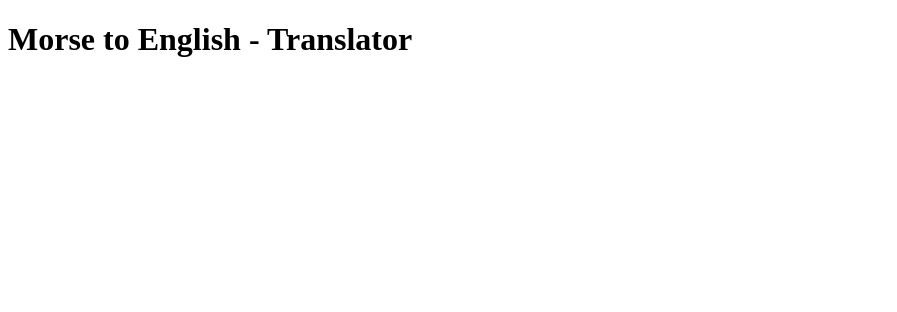
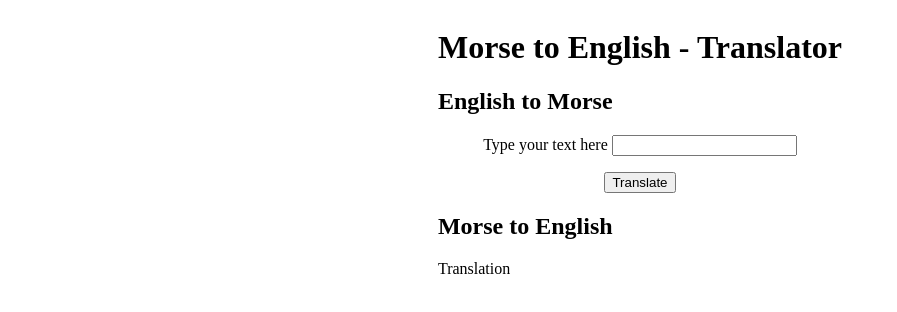
Before and after one commit to AmeliaJarrad/Morse, a plain HTML site: page index.html in a window 1280 px wide. Shown: the whole page, without its empty margins (0-897 px from the left). Drawn offline with Linux system fonts and the light colour scheme.

Commit message:
added lables, headings and form

```diff
--- a/index.html
+++ b/index.html
@@ -5,10 +5,29 @@
         <meta name="viewport" content="width=device-width, initial-scale=1.0">
         <title>Document</title>
         <script type="module" src="script.js" defer></script>
+        <link rel="stylesheet" href="./styles.css">
     </head>
     <body>
         <header>
             <h1> Morse to English - Translator </h1>
+            <div>
+                <h2> English to Morse</h2>
+                <form>
+                    <div>
+                        <label for="input">Type your text here</label>
+                        <input type="text" id="input" required>
+                    </div>
+                    <button>Translate</button>
+                </form>
+            </div>
+            <div>
+                <h2>Morse to English</h2>
+                <div id="output">
+                    <label for="output">Translation</label>
+                    <output type="text" id="output"></output>
+                </div>
+
+            </div>
         </header>
     </body>
 </html>
--- a/script.js
+++ b/script.js
@@ -69,3 +69,16 @@ const m2a = getMorseFromAlpha(alphamorse, "Q");
 console.log(m2a);
 
 //possibly above can be redone with a .map and/or .filter
+
+const form = document.querySelector("form");
+
+form.addEventListener("submit", (e) => {
+    e.preventDefault()
+    console.log("form submitted")
+    const userInput = document.querySelector("#input")
+    const userText = userInput.value.toUpperCase()
+    console.log(userText)
+});
+
+//just thinking that with the userinput may need to reword to something like:
+//  const userText = toUpperCase.userInput.value
--- /dev/null
+++ b/styles.css
@@ -0,0 +1,12 @@
+body {
+    display:flex;
+    flex-direction: column;
+    align-items: center;
+}
+
+form {
+    display:flex;
+    flex-direction: column;
+    align-items: center;
+    gap:1em;
+}
```
Also changed, not shown: utils.js (added).
